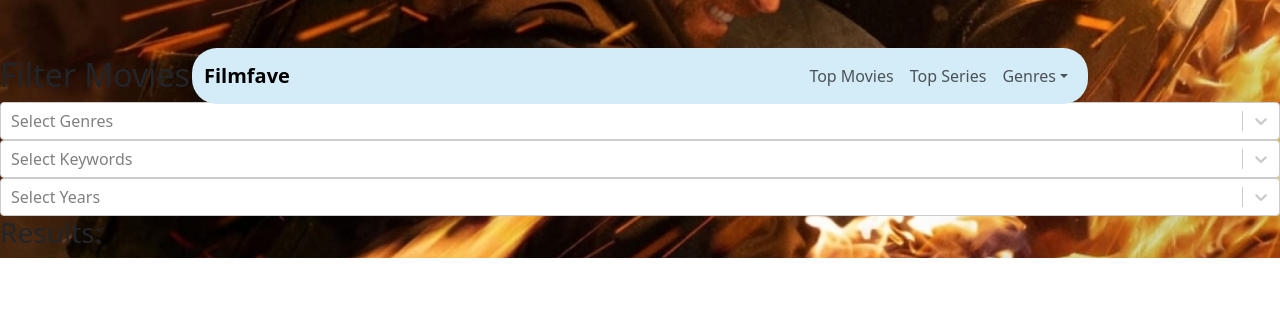
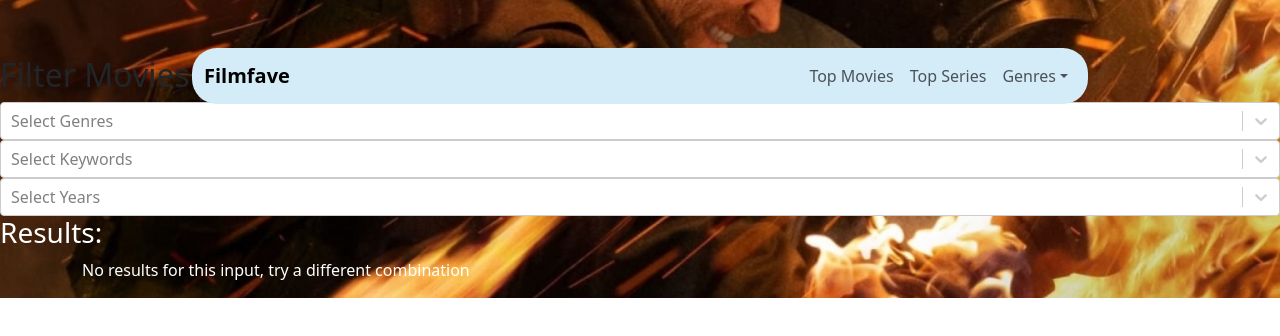
Before and after one commit to samueldobi/filmfave, a React (Create React App) app in the folder client/: page /moviefilter in a window 1280 px wide. Shown: the top 336 px of the page. Built offline with nearby package versions, Linux system fonts and the light colour scheme.

Commit message:
added a function to prompt users to try other combinations

```diff
--- a/client/src/components/Moviefilter/MovieFilter.js
+++ b/client/src/components/Moviefilter/MovieFilter.js
@@ -70,23 +70,22 @@ const MovieFilter = () => {
         onChange={setSelectedYears}
       />
 
-      <h3>Results:</h3>
+      <h3 className='text-white '>Results:</h3>
       <Container>
             <Row>
-            {movies.map((movie, index) => (
+            { movies && movies.length > 0 ?(
+               movies.map((movie, index) => (
                 <Col key={index} xs={12} md={4} lg={4} className="mb-4">
                 <MovieFilterCard {...movie} />
                 </Col>
-               ))}
+               ))
+            ) :(
+              <p className="text-white">No results for this input, try a different combination</p>
+            )}
+
             </Row>
       </Container>
-      {/* <ul>
 
-        {movies.map((movie) => (
-          <li key={movie.id} className='text-light'>{movie.title} </li>
-        ))}
-
-      </ul> */}
 
     </div>
   )
--- a/client/src/components/Moviefilter/MovieFilterCard.js
+++ b/client/src/components/Moviefilter/MovieFilterCard.js
@@ -11,11 +11,11 @@ const MovieFilterCard = ({title, overview, release_date, backdrop_path}) => {
         <Card className='movie-filter-card'>
             <Card.Img variant="top" src={getPosterUrl(backdrop_path)} className='rounded ' />
             <Card.Body>
-                <Card.Title className='text-light'>{title}</Card.Title>
-                <Card.Text className='text-light'>
+                <Card.Title className=''>{title}</Card.Title>
+                <Card.Text className=''>
                 {overview}
                 </Card.Text>
-                <Card.Text className='text-light'>
+                <Card.Text className=''>
                 <p > release date: <span className='fw-bold'>{release_date}</span></p>
                 </Card.Text>
             </Card.Body>
```
